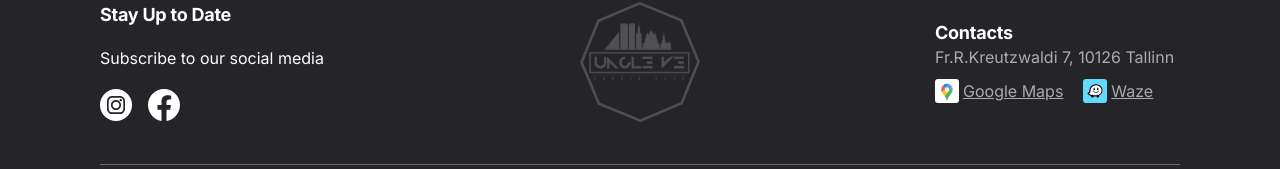
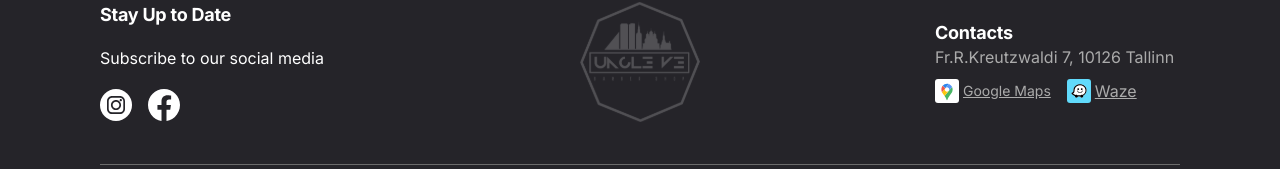
Before and after one commit to lopachuck/test-barber, a React (Create React App) app: page /shop in a window 1280 px wide. Shown: the part 901-1070 px from the top of the page. Built offline with nearby package versions, Linux system fonts and the light colour scheme; no server answers.

Commit message:
clear code

```diff
--- a/src/layouts/Footer/footer.styles.ts
+++ b/src/layouts/Footer/footer.styles.ts
@@ -153,8 +153,7 @@ export const MapLinks = styled(LinkWrapper)`
 `
 export const GoogleMapsLink = styled(LinkDirectionGoogle)`
     color: ${({theme}) => theme.colors.textSecondary};
-    margin-right: 4px;
-    font-size: 16px !important;
+    font-size: 16px;
 
     &:before {
         width: 24px;
--- a/src/layouts/Footer/footer.tsx
+++ b/src/layouts/Footer/footer.tsx
@@ -25,7 +25,6 @@ const Footer: FC = () => {
                             <SocialLinkFacebook to={BARBERSHOP_FACEBOOK_LINK} />
                         </S.FooterSocialWrapper>
                     </S.FooterColumn>
-                    {/*<S.Logo src={'/svg/icons/logo_big.svg'}/>*/}
                     <S.Logo to={'/'}/>
                     <S.ContactsWrapper>
                         <S.InfoTitle>{t('header_menu_contacts')}</S.InfoTitle>
```
